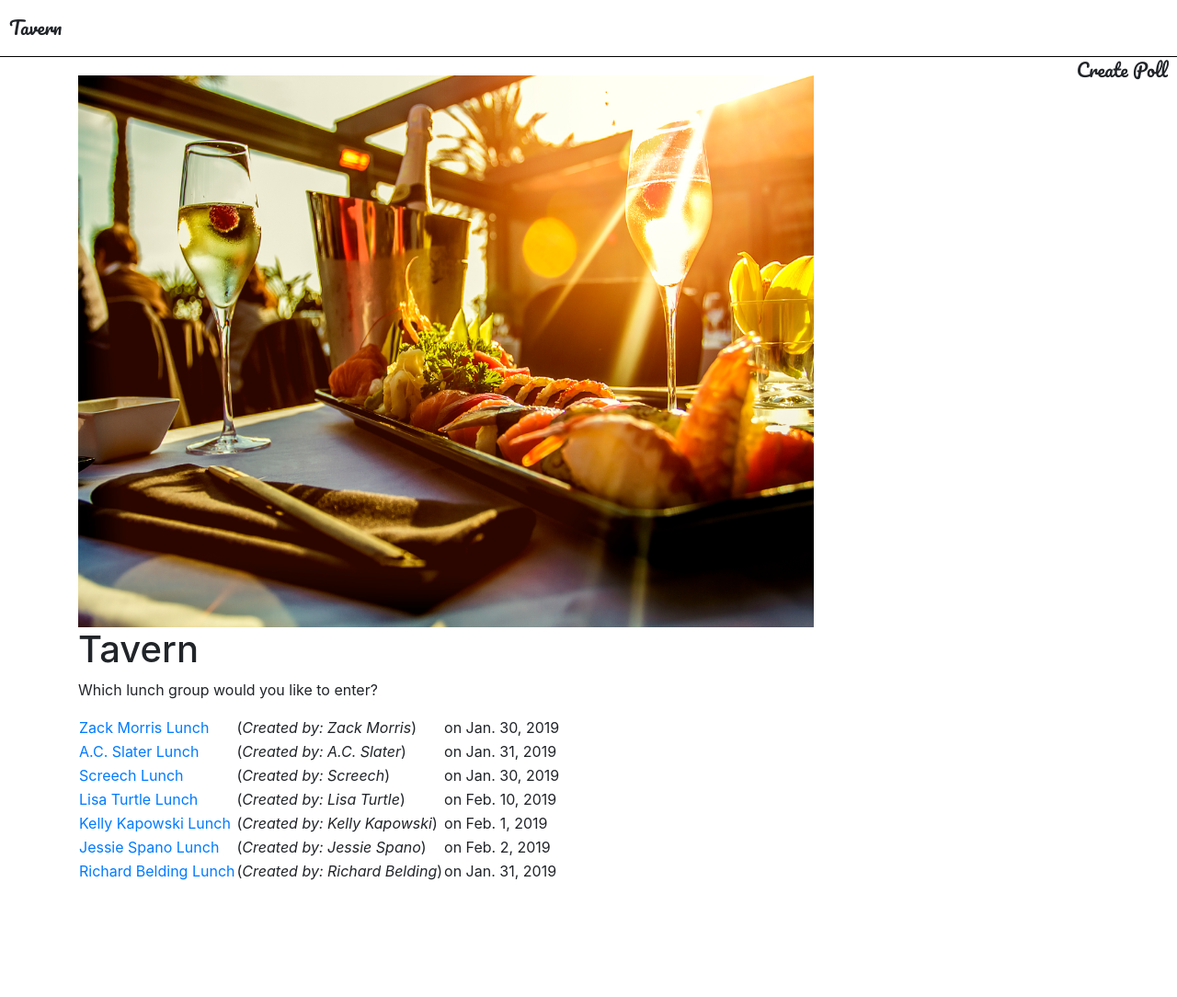
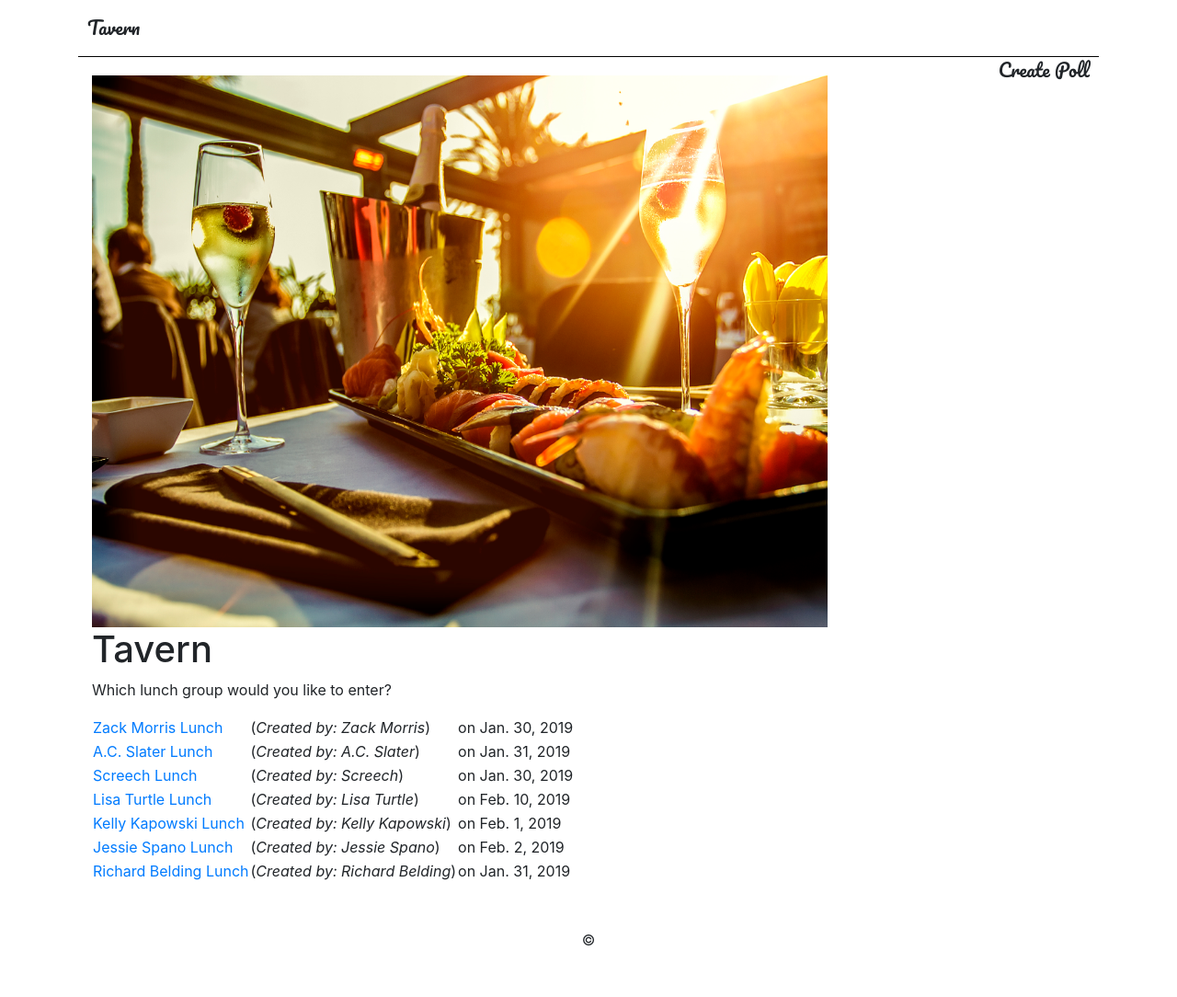
Before and after one commit to jessicawoolard/Tavern, a Django app: page / in a window 1280 px wide. Shown: the whole page at 92% size. Before the commit the page ends 957 px from the top, so only its background shows below. Run offline with Django 3.2, Linux system fonts and the light colour scheme; data comes from the database, SQL or seed files in the repository; both versions use the stored data as it was after the commit; some libraries are stand-ins or nearby versions.

Commit message:
added container

```diff
--- a/tavern/static/css/styles.css
+++ b/tavern/static/css/styles.css
@@ -13,5 +13,9 @@
 body img {
   margin-top: 20px;
 }
+body footer {
+  text-align: center;
+  margin: 50px;
+}
 
 /*# sourceMappingURL=styles.css.map */
--- a/tavern/static/css/styles.scss
+++ b/tavern/static/css/styles.scss
@@ -16,4 +16,8 @@
   img {
     margin-top: 20px;
   }
+  footer {
+    text-align: center;
+    margin: 50px;
+  }
 }
--- a/tavern/templates/base.html
+++ b/tavern/templates/base.html
@@ -14,6 +14,7 @@
         <title>Tavern</title>
     </head>
     <body>
+    <div class="container">
     <header>
         <p class="logo">Tavern</p>
         <p class="create_poll">Create Poll</p>
@@ -30,6 +31,9 @@
 
             {% endblock %}
         </div>
-
+    <footer>
+        &copy;
+    </footer>
+</div>
     </body>
 </html>
```
Also changed, not shown: db.sqlite3, 1 other file.
